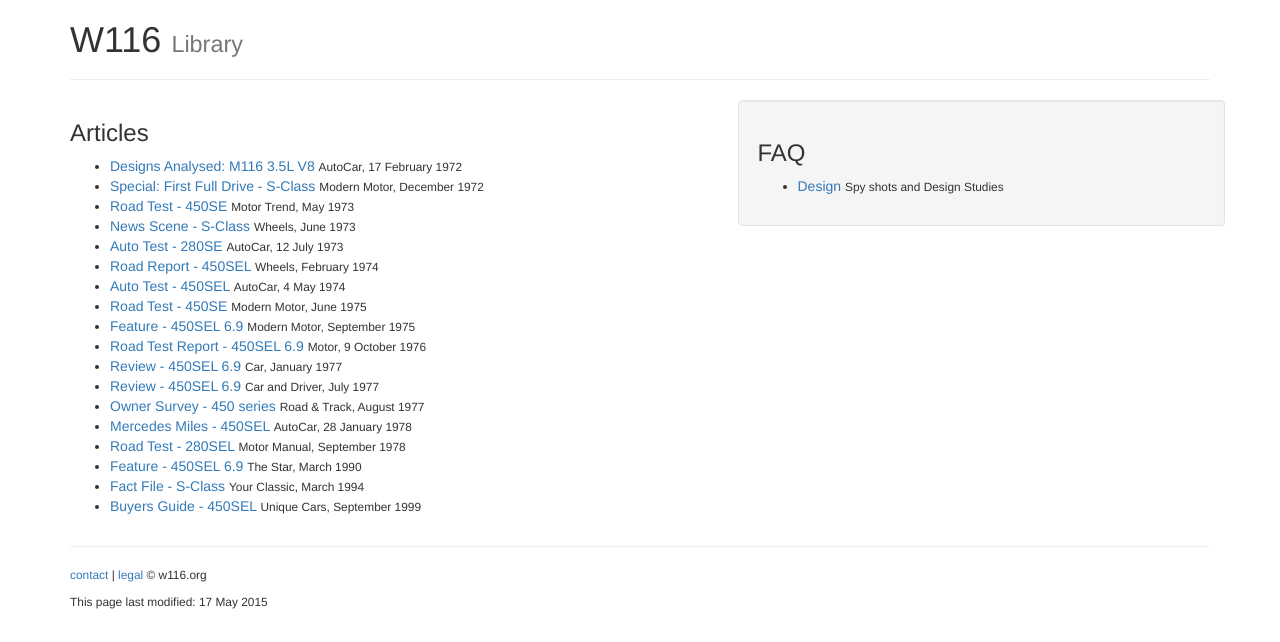
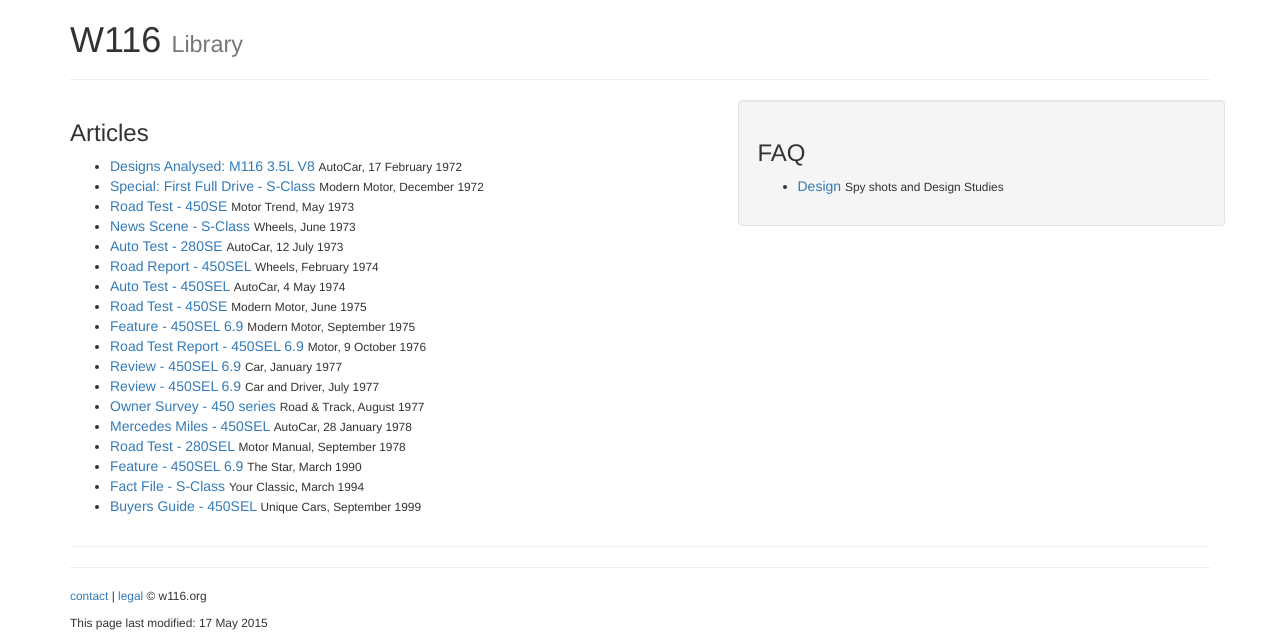
Before and after one commit to W116org/w116org.github.io, a Jekyll site: the page built from library.html, in a window 1280 px wide. Shown: the part 1031-1673 px from the top of the page. Built offline with Jekyll 4.4.1, drawn with Linux system fonts in a browser that asks for light colours; nearby versions of some CDN libraries; comment, search, counter and statistics services are not loaded; before the commit the page ends 1652 px from its top, so only the background shows below that.

Commit message:
Update footer.html

```diff
--- a/_includes/footer.html
+++ b/_includes/footer.html
@@ -1,5 +1,9 @@
 <footer>
      <div class="container">
+
+          <hr>
+
+{% include adsense.html %}
 
           <hr>
 
```
